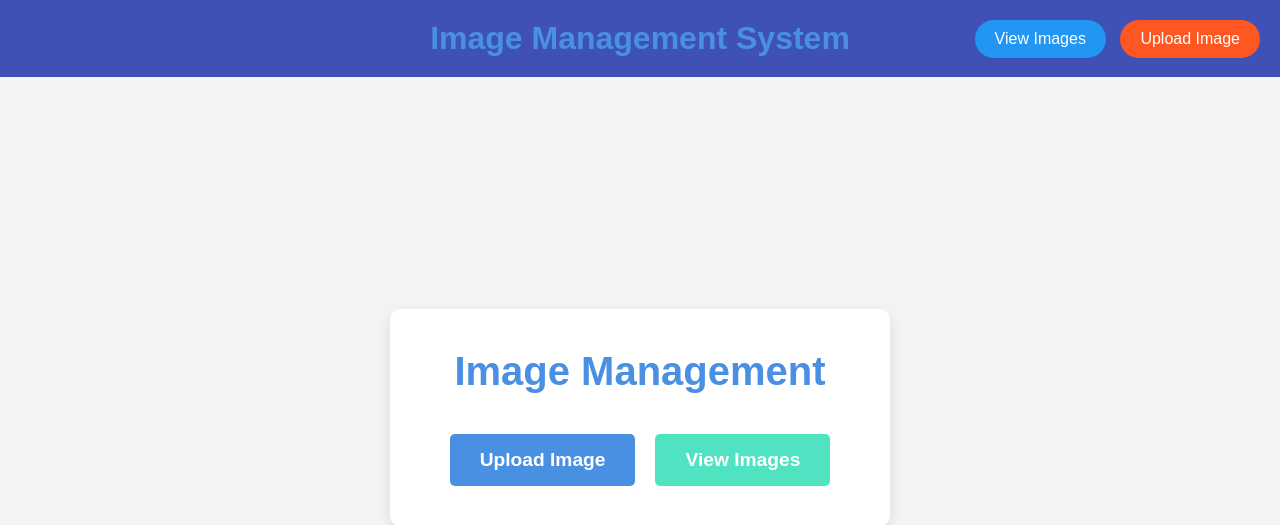
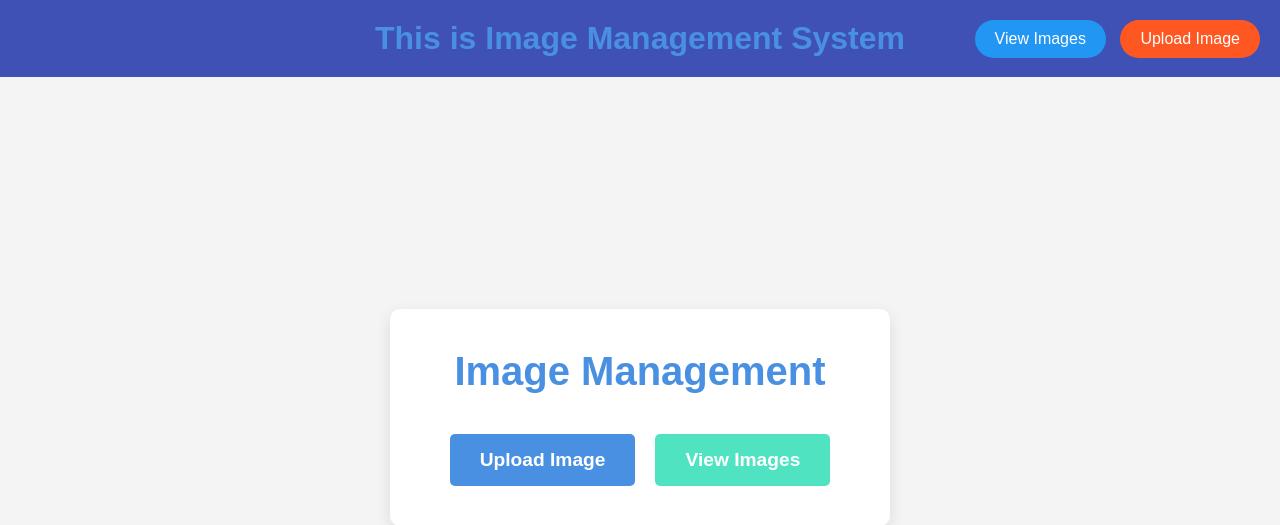
Before and after one commit to rakeshbasnet/DevOps-CI-CD-2024-project, a Flask app: page / in a window 1280 px wide. Shown: the top 525 px of the page. Run offline with Flask 3, Linux system fonts and the light colour scheme.

Commit message:
small change in index.html for pipeline test

```diff
--- a/templates/index.html
+++ b/templates/index.html
@@ -9,7 +9,7 @@
 </head>
 <body>
     <header>
-        <h1>Image Management System</h1>
+        <h1>This is Image Management System</h1>
         <nav>
             <a href="/images" class="nav-btn home-btn">View Images</a>
             <a href="/upload-image" class="nav-btn upload-more-btn">Upload Image</a>
```
